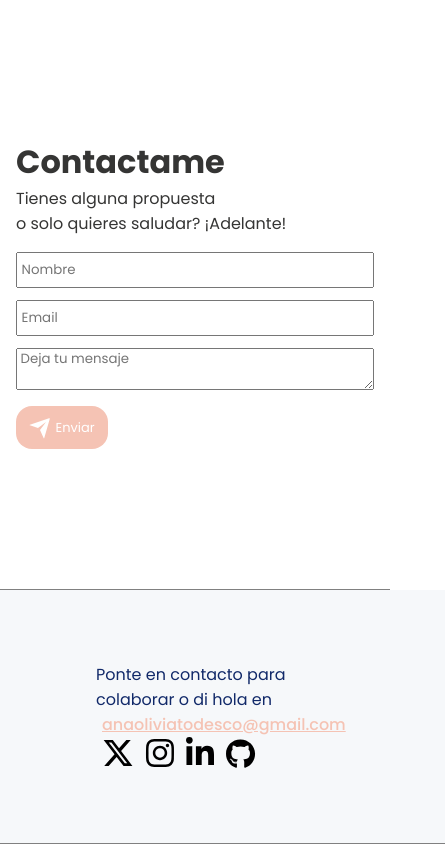
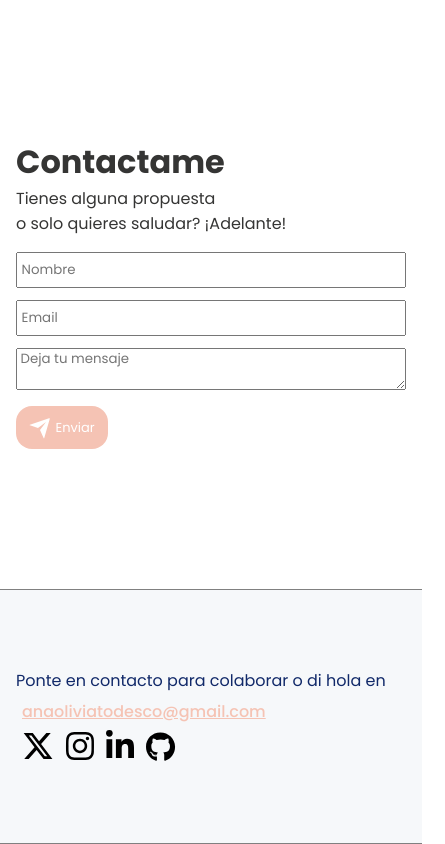
Before and after one commit to SrtaLiv/Portfolio-Vite, a React (Vite) app: page / in a window 390 px wide. Shown: the part 2368-3212 px from the top of the page, 445 px wide, since content can reach past the window. Built offline with nearby package versions, Linux system fonts and the light colour scheme; a web font is replaced by a local one.

Commit message:
footer arreglado

```diff
--- a/src/components/Footer/Footer.jsx
+++ b/src/components/Footer/Footer.jsx
@@ -10,7 +10,6 @@ function Footer() {
     }
     return (
         <footer>
-            <div className='footer'>
                 <p>Ponte en contacto para colaborar o di hola en</p>
                 <a class="link-mail" href="mailto:anaoliviatodesco@gmail.com">anaoliviatodesco@gmail.com</a>
 
@@ -31,8 +30,6 @@ function Footer() {
                         <FontAwesomeIcon icon="fa-brands fa-github" size='2x' />
                     </a>
                 </div>
-            </div>
-
             {/* <a href='https://github.com/SrtaLiv/Portfolio-Vite'>Diseñado y Creado por Ana Olivia Todesco</a> */}
         </footer >
     )
--- a/src/components/Footer/footer.scss
+++ b/src/components/Footer/footer.scss
@@ -2,14 +2,11 @@
 
 footer {
     @include themify($themes) {
-        position: static;
         bottom: 0;
-        height: 100%;
         background-color: themed("bgSoft");
         min-height: 30vh;
-        min-width: 30vh;
         color: themed("text");
-
+        width: 100%;
         a {
             margin: 6px;
             justify-content: space-around;
--- a/src/style.scss
+++ b/src/style.scss
@@ -126,6 +126,7 @@ a:visited {
     justify-content: center;
   }
 
+
   header {
     border: none;
     padding-left: 1rem;
@@ -137,7 +138,8 @@ a:visited {
     .inicio,
     .sobre-mi,
     .proyectos,
-    .container-contact {
+    .container-contact,
+    footer {
       padding-left: 3rem;
       padding-right: 3rem;
     }
@@ -148,9 +150,11 @@ a:visited {
     .inicio,
     .sobre-mi,
     .proyectos,
-    .container-contact {
+    .container-contact,
+    footer {
       padding-left: 1rem;
       padding-right: 1rem;
+      width: 100%;
     }
   }
 
```
Also changed, not shown: src/components/Contact/Contact.jsx (line endings or trailing spaces).
